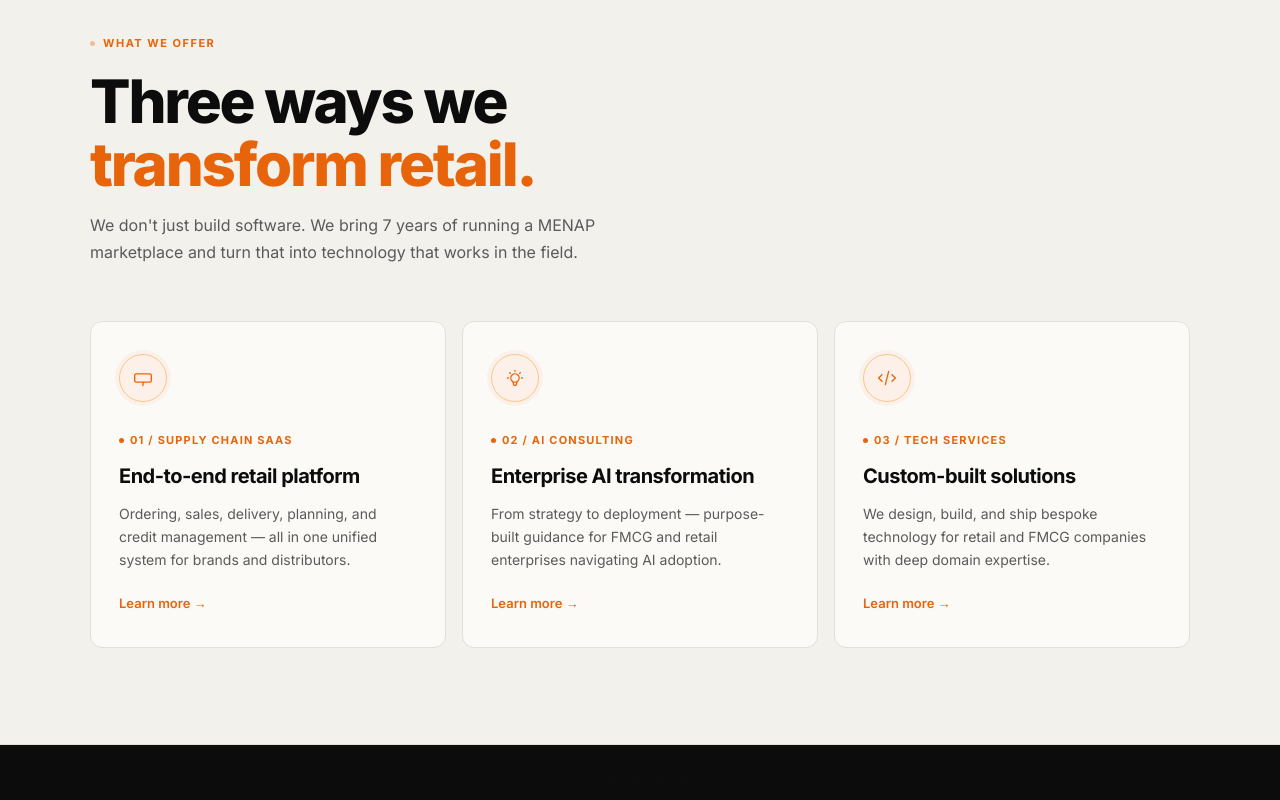
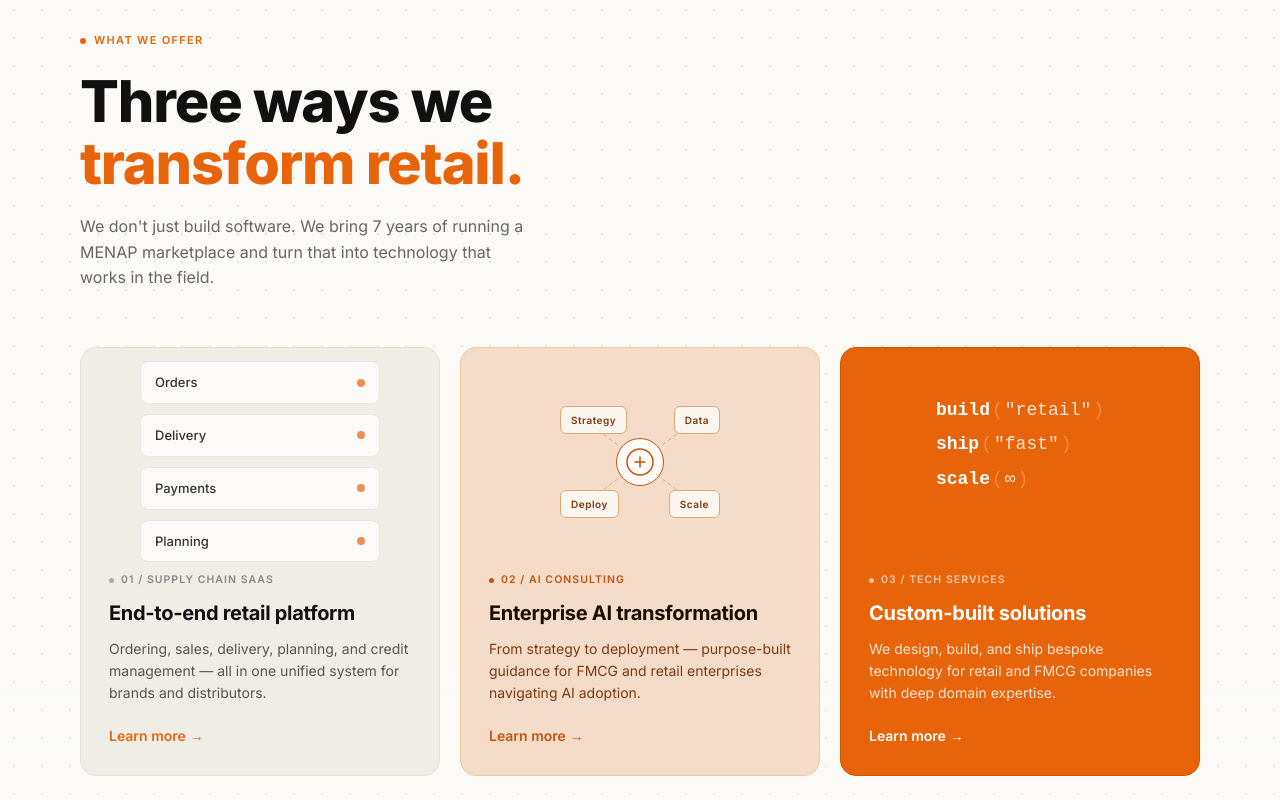
Before and after one commit to Tooba-Ahmed/retailo-website, a Next.js app: page / in a window 1280 px wide. Shown: the part 1660-2460 px from the top of the page. Built offline with nearby package versions, Linux system fonts and the light colour scheme.

Commit message:
retailo revamp design

```diff
--- a/app/page.module.css
+++ b/app/page.module.css
@@ -9,14 +9,14 @@
   background-size: 28px 28px;
 }
 
-/* Fade dots out at the bottom so they don't bleed into Solutions */
+/* Fade dots out at the bottom — now sits after Solutions */
 .dotSection::after {
   content: '';
   position: absolute;
   bottom: 0;
   left: 0;
   right: 0;
-  height: 200px;
+  height: 240px;
   background: linear-gradient(to bottom, transparent, var(--bg));
   pointer-events: none;
   z-index: 1;
--- a/app/page.tsx
+++ b/app/page.tsx
@@ -14,12 +14,12 @@ export default function Home() {
     <>
       <Navbar />
       <main>
-        {/* Shared dot-grid background spans hero + connected steps seamlessly */}
+        {/* Shared dot-grid background spans hero + connected steps + solutions */}
         <div className={styles.dotSection}>
           <Hero />
           <ConnectedSteps />
+          <Solutions />
         </div>
-        <Solutions />
         <Results />
         <Spotlight />
         <Testimonials />
--- a/components/Solutions.module.css
+++ b/components/Solutions.module.css
@@ -1,104 +1,358 @@
-.wrap {
-  background: var(--bg2);
-  border-top: 1px solid var(--border);
-  border-bottom: 1px solid var(--border);
-  padding: 96px 40px;
+/* Solutions.module.css */
+
+.section {
+  position: relative;
+  width: 100%;
+  padding: 100px 0 120px;
 }
 
-.inner {
-  max-width: 1100px;
-  margin: 0 auto;
+
+
+/* ── Header ─────────────────────────────── */
+.header {
+  position: relative;
+  z-index: 2;
+  max-width: 1200px;
+  margin: 0 auto 56px;
+  padding: 0 40px;
 }
 
-.header {
-  margin-bottom: 56px;
+.eyebrow {
+  display: flex;
+  align-items: center;
+  gap: 8px;
+  font-family: 'Inter', sans-serif;
+  font-size: 11px;
+  font-weight: 600;
+  letter-spacing: 0.12em;
+  color: #E8640A;
+  margin: 0 0 20px;
+  text-transform: uppercase;
 }
 
+.eyebrowDot {
+  display: inline-block;
+  width: 6px;
+  height: 6px;
+  border-radius: 50%;
+  background: #E8640A;
+  flex-shrink: 0;
+}
+
+.heading {
+  font-family: 'Inter', sans-serif;
+  font-size: clamp(36px, 4.5vw, 58px);
+  font-weight: 800;
+  line-height: 1.08;
+  color: #111;
+  margin: 0 0 20px;
+  letter-spacing: -0.02em;
+}
+
+.headingAccent {
+  color: #E8640A;
+}
+
+.subheading {
+  font-family: 'Inter', sans-serif;
+  font-size: 16px;
+  line-height: 1.6;
+  color: #666;
+  max-width: 460px;
+  margin: 0;
+}
+
+/* ── Grid ────────────────────────────────── */
 .grid {
+  position: relative;
+  z-index: 2;
+  max-width: 1200px;
+  margin: 0 auto;
+  padding: 0 40px;
   display: grid;
   grid-template-columns: repeat(3, 1fr);
-  gap: 16px;
+  gap: 20px;
 }
 
+/* ── Card base ───────────────────────────── */
 .card {
-  background: var(--bg);
-  border: 1px solid var(--border);
-  border-radius: 12px;
-  padding: 32px 28px;
-  position: relative;
-  transition: transform 0.2s, box-shadow 0.2s, border-color 0.15s;
-  cursor: pointer;
-}
-.card:hover {
-  transform: translateY(-3px);
-  box-shadow: 0 8px 24px rgba(0, 0, 0, 0.06);
-  border-color: var(--border2);
+  border-radius: 16px;
+  overflow: hidden;
+  display: flex;
+  flex-direction: column;
+  transition: transform 0.22s ease, box-shadow 0.22s ease;
+  cursor: default;
 }
 
-.node {
+.card:hover {
+  transform: translateY(-4px);
+}
+
+/* ── Card variants ───────────────────────── */
+
+/* Light — neutral warm, like Replit's first card */
+.card--light {
+  background: #f0ede6;
+  border: 1px solid #e6e0d4;
+}
+
+.card--light:hover {
+  box-shadow: 0 12px 40px rgba(0, 0, 0, 0.08);
+}
+
+.card--light .cardCategory { color: #888; }
+.card--light .categoryDot  { background: #aaa; }
+.card--light .cardTitle    { color: #111; }
+.card--light .cardDesc     { color: #555; }
+.card--light .cardLink     { color: #E8640A; }
+
+/* Warm — muted orange, like Replit's mid card */
+.card--warm {
+  background: #f5dcc8;
+  border: 1px solid #ecca9f;
+}
+
+.card--warm:hover {
+  box-shadow: 0 12px 40px rgba(232, 100, 10, 0.12);
+}
+
+.card--warm .cardCategory { color: #c05510; }
+.card--warm .categoryDot  { background: #c05510; }
+.card--warm .cardTitle    { color: #1a0d00; }
+.card--warm .cardDesc     { color: #7a3a10; }
+.card--warm .cardLink     { color: #c05510; }
+.card--warm .nodeCenter   { color: #c05510; }
+.card--warm .nodeSat      { color: #7a3a10; border-color: #e0a870; }
+.card--warm .nodeLines    { color: #c05510; }
+
+/* Orange — full accent, like Replit's last card */
+.card--orange {
+  background: #E8640A;
+  border: 1px solid #d05500;
+}
+
+.card--orange:hover {
+  box-shadow: 0 12px 40px rgba(232, 100, 10, 0.35);
+}
+
+.card--orange .cardCategory { color: rgba(255,255,255,0.65); }
+.card--orange .categoryDot  { background: rgba(255,255,255,0.65); }
+.card--orange .cardTitle    { color: #fff; }
+.card--orange .cardDesc     { color: rgba(255,255,255,0.82); }
+.card--orange .cardLink     { color: #fff; }
+.card--orange .codeKw       { color: #fff; }
+.card--orange .codeParen    { color: rgba(255,255,255,0.5); }
+.card--orange .codeStr      { color: rgba(255,255,255,0.85); }
+
+/* ── Card visual area ────────────────────── */
+.cardVisual {
+  height: 200px;
+  display: flex;
+  align-items: center;
+  justify-content: center;
+  padding: 28px 28px 0;
+  position: relative;
+}
+
+/* ── Card body ───────────────────────────── */
+.cardBody {
+  padding: 24px 28px 28px;
+  flex: 1;
+  display: flex;
+  flex-direction: column;
+}
+
+.cardCategory {
+  display: flex;
+  align-items: center;
+  gap: 7px;
+  font-family: 'Inter', sans-serif;
+  font-size: 10.5px;
+  font-weight: 600;
+  letter-spacing: 0.1em;
+  text-transform: uppercase;
+  margin: 0 0 12px;
+}
+
+.categoryDot {
+  display: inline-block;
+  width: 5px;
+  height: 5px;
+  border-radius: 50%;
+  flex-shrink: 0;
+}
+
+.cardTitle {
+  font-family: 'Inter', sans-serif;
+  font-size: 20px;
+  font-weight: 700;
+  line-height: 1.25;
+  margin: 0 0 12px;
+  letter-spacing: -0.015em;
+}
+
+.cardDesc {
+  font-family: 'Inter', sans-serif;
+  font-size: 14px;
+  line-height: 1.6;
+  margin: 0 0 20px;
+  flex: 1;
+}
+
+.cardLink {
+  font-family: 'Inter', sans-serif;
+  font-size: 14px;
+  font-weight: 600;
+  text-decoration: none;
+  display: inline-flex;
+  align-items: center;
+  gap: 4px;
+  transition: gap 0.2s ease;
+}
+
+.cardLink:hover .arrow {
+  transform: translateX(3px);
+}
+
+.arrow {
+  display: inline-block;
+  transition: transform 0.2s ease;
+}
+
+/* ── Visual: Stack (card 1) ──────────────── */
+.visualStack {
+  width: 100%;
+  max-width: 240px;
+  display: flex;
+  flex-direction: column;
+  gap: 10px;
+}
+
+.stackRow {
+  display: flex;
+  align-items: center;
+  justify-content: space-between;
+  background: rgba(255,255,255,0.7);
+  border: 1px solid rgba(0,0,0,0.08);
+  border-radius: 8px;
+  padding: 10px 14px;
+  font-family: 'Inter', sans-serif;
+  font-size: 13px;
+  font-weight: 500;
+  color: #333;
+}
+
+.stackDot {
+  width: 8px;
+  height: 8px;
+  border-radius: 50%;
+  background: #E8640A;
+  opacity: 0.7;
+}
+
+/* ── Visual: Nodes (card 2) ──────────────── */
+.visualNodes {
+  position: relative;
+  width: 160px;
+  height: 120px;
+}
+
+.nodeCenter {
+  position: absolute;
+  top: 50%;
+  left: 50%;
+  transform: translate(-50%, -50%);
   width: 48px;
   height: 48px;
   border-radius: 50%;
-  background: var(--orange-light);
-  border: 1.5px solid var(--orange-border);
+  background: rgba(255,255,255,0.85);
+  border: 1.5px solid currentColor;
   display: flex;
   align-items: center;
   justify-content: center;
-  margin-bottom: 24px;
-  box-shadow: 0 0 0 4px rgba(232, 100, 10, 0.05);
-}
-.node svg {
-  width: 20px;
-  height: 20px;
-  stroke: var(--orange);
+  z-index: 2;
 }
 
-.label {
-  display: inline-flex;
-  align-items: center;
-  gap: 6px;
-  font-size: 11px;
-  font-weight: 700;
-  letter-spacing: 1.2px;
-  color: var(--orange);
-  margin-bottom: 10px;
-  text-transform: uppercase;
-}
-.labelDot {
-  width: 5px;
-  height: 5px;
-  border-radius: 50%;
-  background: currentColor;
+.nodeSat {
+  position: absolute;
+  font-family: 'Inter', sans-serif;
+  font-size: 10px;
+  font-weight: 600;
+  letter-spacing: 0.05em;
+  padding: 5px 10px;
+  background: rgba(255,255,255,0.75);
+  border: 1px solid;
+  border-radius: 6px;
+  z-index: 2;
+  white-space: nowrap;
 }
 
-.card h3 {
-  font-size: 20px;
-  font-weight: 700;
-  color: var(--black);
-  letter-spacing: -0.5px;
-  margin-bottom: 10px;
+.nodeTL { top: 4px;  left: 0; }
+.nodeTR { top: 4px;  right: 0; }
+.nodeBL { bottom: 4px; left: 0; }
+.nodeBR { bottom: 4px; right: 0; }
+
+.nodeLines {
+  position: absolute;
+  inset: 0;
+  width: 100%;
+  height: 100%;
+  z-index: 1;
 }
 
-.card p {
-  font-size: 14px;
-  color: var(--muted);
-  line-height: 1.65;
-  margin-bottom: 20px;
+/* ── Visual: Code (card 3) ───────────────── */
+.visualCode {
+  font-family: 'SF Mono', 'Fira Code', monospace;
+  font-size: 18px;
+  line-height: 1.8;
+  display: flex;
+  flex-direction: column;
+  gap: 2px;
 }
 
-.link {
-  font-size: 13px;
-  font-weight: 600;
-  color: var(--orange);
-  display: inline-flex;
-  align-items: center;
-  gap: 5px;
-  transition: gap 0.15s;
-  text-decoration: none;
+.codeLine {
+  display: flex;
+  align-items: baseline;
+  gap: 2px;
 }
-.card:hover .link { gap: 9px; }
 
-@media (max-width: 768px) {
-  .wrap { padding: 64px 20px; }
-  .grid { grid-template-columns: 1fr; }
+.codeKw {
+  font-weight: 700;
 }
+
+.codeParen {
+  font-weight: 400;
+  opacity: 0.5;
+}
+
+.codeStr {
+  font-weight: 500;
+}
+
+@keyframes retailo-blink {
+  0%, 100% { opacity: 1; }
+  50%       { opacity: 0; }
+}
+
+.codeCursor .codeKw {
+  animation: retailo-blink 1.1s step-start infinite;
+}
+
+/* ── Responsive ──────────────────────────── */
+@media (max-width: 900px) {
+  .grid {
+    grid-template-columns: 1fr;
+    max-width: 480px;
+  }
+  .cardVisual {
+    height: 160px;
+  }
+}
+
+@media (max-width: 600px) {
+  .header,
+  .grid {
+    padding-left: 20px;
+    padding-right: 20px;
+  }
+}
--- a/components/Solutions.tsx
+++ b/components/Solutions.tsx
@@ -1,67 +1,106 @@
-import styles from './Solutions.module.css'
+'use client';
+
+import styles from './Solutions.module.css';
+
+const solutions = [
+  {
+    number: '01',
+    category: 'SUPPLY CHAIN SAAS',
+    title: 'End-to-end retail platform',
+    description:
+      'Ordering, sales, delivery, planning, and credit management — all in one unified system for brands and distributors.',
+    variant: 'light',
+    visual: (
+      <div className={styles.visualStack}>
+        <div className={styles.stackRow}><span>Orders</span><span className={styles.stackDot} /></div>
+        <div className={styles.stackRow}><span>Delivery</span><span className={styles.stackDot} /></div>
+        <div className={styles.stackRow}><span>Payments</span><span className={styles.stackDot} /></div>
+        <div className={styles.stackRow}><span>Planning</span><span className={styles.stackDot} /></div>
+      </div>
+    ),
+  },
+  {
+    number: '02',
+    category: 'AI CONSULTING',
+    title: 'Enterprise AI transformation',
+    description:
+      'From strategy to deployment — purpose-built guidance for FMCG and retail enterprises navigating AI adoption.',
+    variant: 'warm',
+    visual: (
+      <div className={styles.visualNodes}>
+        <div className={styles.nodeCenter}>
+          <svg width="28" height="28" viewBox="0 0 28 28" fill="none">
+            <circle cx="14" cy="14" r="13" stroke="currentColor" strokeWidth="1.5" />
+            <path d="M9 14h10M14 9v10" stroke="currentColor" strokeWidth="1.5" strokeLinecap="round" />
+          </svg>
+        </div>
+        <div className={`${styles.nodeSat} ${styles.nodeTL}`}>Strategy</div>
+        <div className={`${styles.nodeSat} ${styles.nodeTR}`}>Data</div>
+        <div className={`${styles.nodeSat} ${styles.nodeBL}`}>Deploy</div>
+        <div className={`${styles.nodeSat} ${styles.nodeBR}`}>Scale</div>
+        <svg className={styles.nodeLines} viewBox="0 0 160 120" xmlns="http://www.w3.org/2000/svg">
+          <line x1="80" y1="60" x2="30" y2="22" stroke="currentColor" strokeWidth="1" strokeDasharray="4 3" opacity="0.4" />
+          <line x1="80" y1="60" x2="130" y2="22" stroke="currentColor" strokeWidth="1" strokeDasharray="4 3" opacity="0.4" />
+          <line x1="80" y1="60" x2="30" y2="98" stroke="currentColor" strokeWidth="1" strokeDasharray="4 3" opacity="0.4" />
+          <line x1="80" y1="60" x2="130" y2="98" stroke="currentColor" strokeWidth="1" strokeDasharray="4 3" opacity="0.4" />
+        </svg>
+      </div>
+    ),
+  },
+  {
+    number: '03',
+    category: 'TECH SERVICES',
+    title: 'Custom-built solutions',
+    description:
+      'We design, build, and ship bespoke technology for retail and FMCG companies with deep domain expertise.',
+    variant: 'orange',
+    visual: (
+      <div className={styles.visualCode}>
+        <div className={styles.codeLine}><span className={styles.codeKw}>build</span><span className={styles.codeParen}>(</span><span className={styles.codeStr}>"retail"</span><span className={styles.codeParen}>)</span></div>
+        <div className={styles.codeLine}><span className={styles.codeKw}>ship</span><span className={styles.codeParen}>(</span><span className={styles.codeStr}>"fast"</span><span className={styles.codeParen}>)</span></div>
+        <div className={styles.codeLine}><span className={styles.codeKw}>scale</span><span className={styles.codeParen}>(</span><span className={styles.codeStr}>∞</span><span className={styles.codeParen}>)</span></div>
+        <div className={`${styles.codeLine} ${styles.codeCursor}`}><span className={styles.codeKw}>_</span></div>
+      </div>
+    ),
+  },
+];
 
 export default function Solutions() {
   return (
-    <section className={styles.wrap} id="solutions">
-      <div className={styles.inner}>
+    <section className={styles.section}>
       <div className={styles.header}>
-          <div className="s-eyebrow">
-            <span className="s-eyebrow-dot" />
-            What we offer
-          </div>
-          <h2 className="s-title">
-            Three ways we<br /><em>transform retail.</em>
+        <p className={styles.eyebrow}>
+          <span className={styles.eyebrowDot} />
+          WHAT WE OFFER
+        </p>
+        <h2 className={styles.heading}>
+          Three ways we<br />
+          <span className={styles.headingAccent}>transform retail.</span>
         </h2>
-          <p className="s-desc">
+        <p className={styles.subheading}>
           We don't just build software. We bring 7 years of running a MENAP
           marketplace and turn that into technology that works in the field.
         </p>
       </div>
 
       <div className={styles.grid}>
-          <div className={styles.card}>
-            <div className={styles.node}>
-              <svg viewBox="0 0 24 24" fill="none" strokeWidth="1.6" strokeLinecap="round" strokeLinejoin="round">
-                <path d="M20 7H4a2 2 0 00-2 2v6a2 2 0 002 2h16a2 2 0 002-2V9a2 2 0 00-2-2zM12 17v4m-4-4h8" />
-              </svg>
-            </div>
-            <div className={styles.label}>
-              <span className={styles.labelDot} />01 / Supply Chain SaaS
-            </div>
-            <h3>End-to-end retail platform</h3>
-            <p>Ordering, sales, delivery, planning, and credit management — all in one unified system for brands and distributors.</p>
-            <a href="#" className={styles.link}>Learn more →</a>
-          </div>
-
-          <div className={styles.card}>
-            <div className={styles.node}>
-              <svg viewBox="0 0 24 24" fill="none" strokeWidth="1.6" strokeLinecap="round" strokeLinejoin="round">
-                <path d="M9.663 17h4.673M12 3v1m6.364 1.636l-.707.707M21 12h-1M4 12H3m3.343-5.657l-.707-.707m2.828 9.9a5 5 0 117.072 0l-.548.547A3.374 3.374 0 0014 18.469V19a2 2 0 11-4 0v-.531c0-.895-.356-1.754-.988-2.386l-.548-.547z" />
-              </svg>
-            </div>
-            <div className={styles.label}>
-              <span className={styles.labelDot} />02 / AI Consulting
-            </div>
-            <h3>Enterprise AI transformation</h3>
-            <p>From strategy to deployment — purpose-built guidance for FMCG and retail enterprises navigating AI adoption.</p>
-            <a href="#" className={styles.link}>Learn more →</a>
-          </div>
-
-          <div className={styles.card}>
-            <div className={styles.node}>
-              <svg viewBox="0 0 24 24" fill="none" strokeWidth="1.6" strokeLinecap="round" strokeLinejoin="round">
-                <path d="M10 20l4-16m4 4l4 4-4 4M6 16l-4-4 4-4" />
-              </svg>
-            </div>
-            <div className={styles.label}>
-              <span className={styles.labelDot} />03 / Tech Services
-            </div>
-            <h3>Custom-built solutions</h3>
-            <p>We design, build, and ship bespoke technology for retail and FMCG companies with deep domain expertise.</p>
-            <a href="#" className={styles.link}>Learn more →</a>
+        {solutions.map((s) => (
+          <div key={s.number} className={`${styles.card} ${styles[`card--${s.variant}`]}`}>
+            <div className={styles.cardVisual}>{s.visual}</div>
+            <div className={styles.cardBody}>
+              <p className={styles.cardCategory}>
+                <span className={styles.categoryDot} />
+                {s.number} / {s.category}
+              </p>
+              <h3 className={styles.cardTitle}>{s.title}</h3>
+              <p className={styles.cardDesc}>{s.description}</p>
+              <a href="#" className={styles.cardLink}>
+                Learn more <span className={styles.arrow}>→</span>
+              </a>
             </div>
           </div>
+        ))}
       </div>
     </section>
-  )
+  );
 }
```
Also changed, not shown: components/Hero.module.css (+6 -6 lines). Lines whose indentation alone changed are shown as unchanged.
